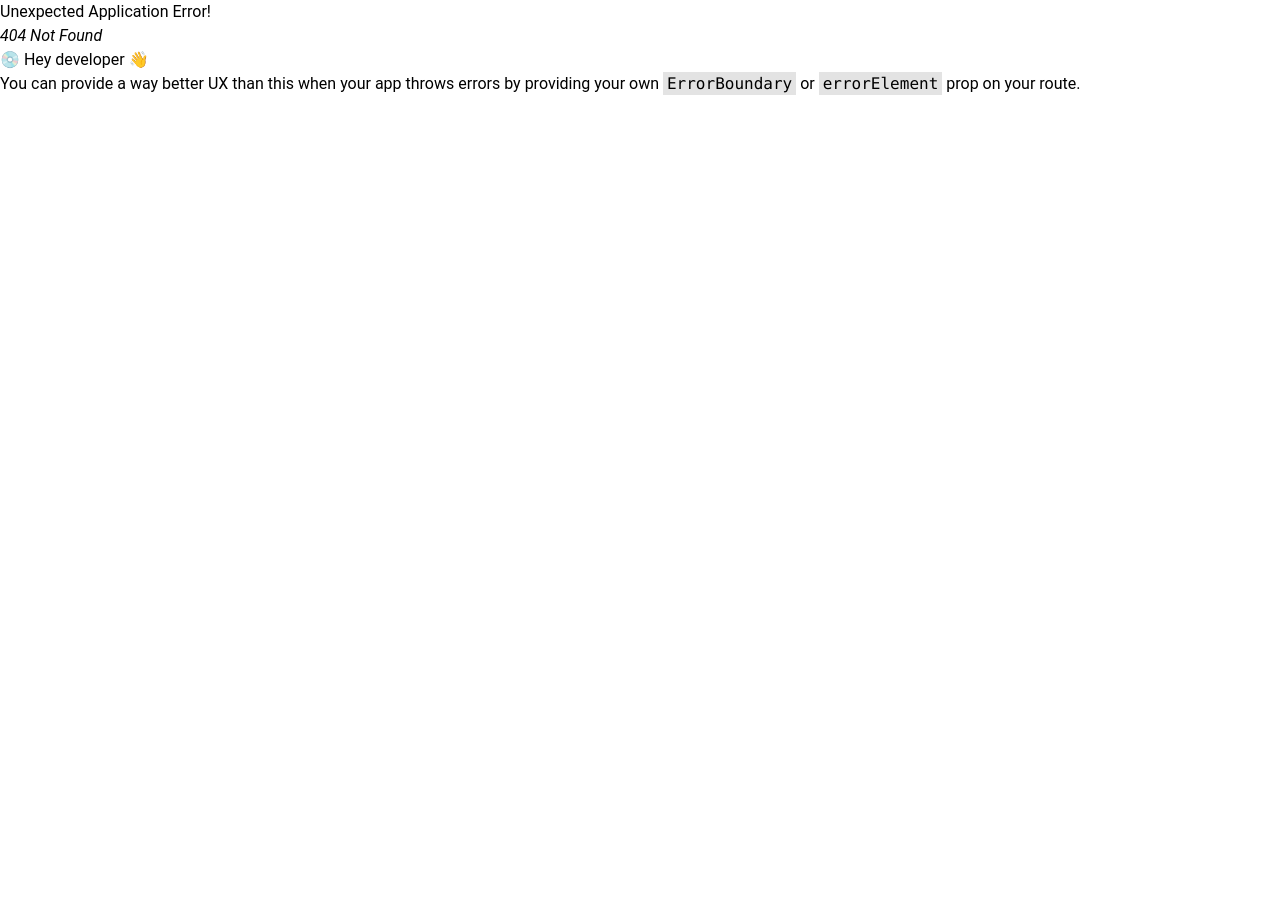
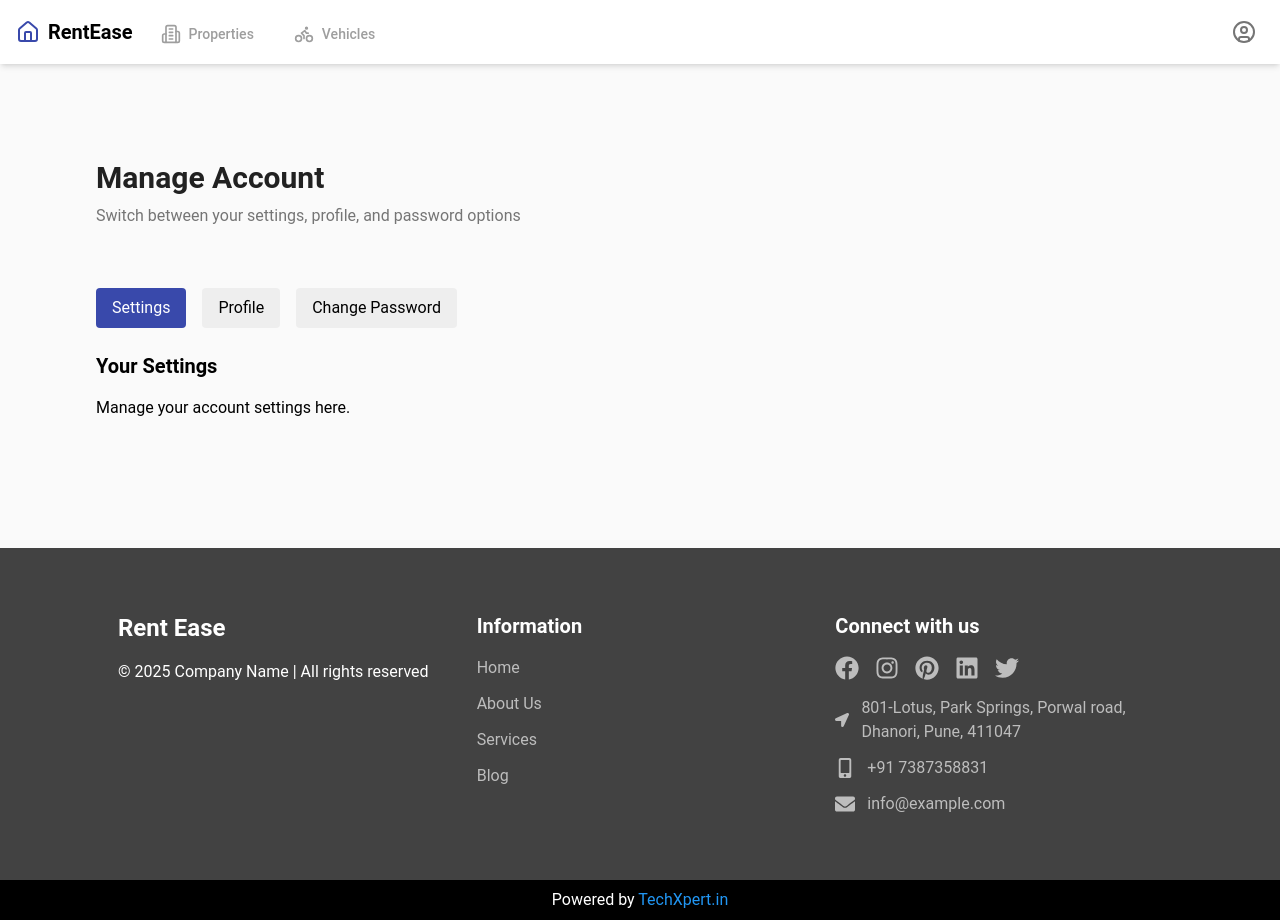
Before and after one commit to shashank8112357010/rental-frontend, a React (Vite) app: page /profile in a window 1280 px wide. Before the commit this address had no page. Before the commit the page ends 800 px from the top, so only its background shows below. Built offline with nearby package versions, Linux system fonts and the light colour scheme.

Commit message:
added profile and change vehicle UI

```diff
--- a/src/App.jsx
+++ b/src/App.jsx
@@ -6,7 +6,7 @@ import Home from './pages/Home';
 import Footer from './components/Footer';
 
 function App() {
-  const location =useLocation()
+  const location = useLocation()
   useEffect(() => {
     window.scrollTo({
       top: 0,
@@ -15,7 +15,7 @@ useEffect(() => {
   }, [location.pathname])
   return (
     <>
-   <Layout/>
+      <Layout />
     </>
   )
 }
--- a/src/components/About/About.jsx
+++ b/src/components/About/About.jsx
@@ -5,7 +5,7 @@ import harley from "../../assets/harley.jpg"
 
 export default function About() {
   return (
-    <div className="h-fit pb-16 shadow-lg bg-white">
+    <div className="h-fit pb-16  ">
       {/* Header Section */}
       <div className="h-32 flex items-center justify-center">
         <h1 className="text-4xl font-bold text-black">
@@ -32,7 +32,7 @@ export default function About() {
             initial={{ opacity: 0, y: -20 }}
             animate={{ opacity: 1, y: 0 }}
             transition={{ duration: 1 }}
-            className="text-4xl font-bold text-gray-900 mb-6"
+            className="text-3xl font-bold text-gray-900 mb-6"
           >
             Empowering Your Journey
           </motion.h1>
@@ -48,7 +48,7 @@ export default function About() {
                 initial={{ opacity: 0, y: 20 }}
                 animate={{ opacity: 1, y: 0 }}
                 transition={{ duration: 1, delay: index * 0.3 }}
-                className="text-xl text-gray-600 leading-relaxed"
+                className="text-md text-gray-600 leading-relaxed"
               >
                 {text}
               </motion.p>
--- a/src/components/Footer.jsx
+++ b/src/components/Footer.jsx
@@ -9,15 +9,17 @@ import {
   FaLinkedin,
   FaTwitter,
 } from "react-icons/fa";
+import { Link } from "react-router-dom";
 
 export default function Footer() {
   return (
-    <div className="bg-gray-800 text-white">
-      <div className="container mx-auto py-8">
+    <>
+      <div className="bg-gray-800  text-white">
+        <div className="container mx-auto  p-12">
           <div className="grid md:grid-cols-3 gap-8">
             {/* Company Details */}
             <div className="py-4">
-            <h1 className="text-2xl font-bold mb-4">Company Name</h1>
+              <h1 className="text-2xl font-bold mb-4">Rent Ease</h1>
               <p>&copy; 2025 Company Name | All rights reserved</p>
             </div>
 
@@ -59,5 +61,9 @@ export default function Footer() {
           </div>
         </div>
       </div>
+      <div className="bg-black text-white py-2 text-center">
+        Powered by <Link to="https://techxpert.in" target="blank" className="text-blue-500">TechXpert.in</Link>
+      </div>
+    </>
   );
 }
--- a/src/components/Layout.jsx
+++ b/src/components/Layout.jsx
@@ -125,10 +125,11 @@ const Layout = () => {
           </div>
         </div>
       </nav>
-      <main className='p-3'>
+      <main className='p-24'>
            <Outlet />
-           <Footer />
+
       </main>
+      <Footer />
 
     </div>
   );
--- a/src/components/TopServices/TopServices.jsx
+++ b/src/components/TopServices/TopServices.jsx
@@ -33,7 +33,7 @@ export default function TopServices() {
   };
 
   return (
-    <div className="bg-white py-16">
+    <div className="py-16">
       <div className="container mx-auto px-6 md:px-12 lg:px-16">
         {/* Header Section */}
         <div className="text-center mb-12">
--- a/src/main.jsx
+++ b/src/main.jsx
@@ -3,7 +3,7 @@ import { createRoot } from 'react-dom/client'
 import './index.css'
 import App from './App.jsx'
 import { ThemeProvider } from '@material-tailwind/react'
-import { createBrowserRouter, createRoutesFromElements , Route, RouterProvider } from 'react-router-dom'
+import { createBrowserRouter, createRoutesFromElements, Route, RouterProvider } from 'react-router-dom'
 
 import Layout from './components/Layout.jsx'
 
@@ -12,17 +12,20 @@ import Home from './pages/Home.jsx'
 import PropertyDetailPage from './pages/properties/PropertyDetailPage.jsx'
 import VehiclesPage from './pages/vehicles/VehiclesPage.jsx'
 import VehicleDetailPage from './pages/vehicles/VehicleDetailPage.jsx'
+import ProfilePage from './pages/profile/ProfilePage.jsx'
 
-const router =createBrowserRouter(
+const router = createBrowserRouter(
   createRoutesFromElements(
     <>
-     <Route path='/' element={<Layout />}>
-     <Route path='' element={<Home/>}/>
-     <Route path='/properties' element={<PropertiesPage/>}/>
-     <Route path="properties/:id" element={<PropertyDetailPage />} />
-     <Route path="vehicles/:id" element={<VehicleDetailPage />} />
-     <Route path="vehicles" element={<VehiclesPage />} />
-     </Route>
+      <Route path='/' element={<Layout />}>
+        <Route path='' element={<Home />} />
+        <Route path='/properties' element={<PropertiesPage />} />
+        <Route path="properties/:id" element={<PropertyDetailPage />} />
+        <Route path="vehicles/:id" element={<VehicleDetailPage />} />
+        <Route path="vehicles" element={<VehiclesPage />} />
+        <Route path="profile" element={<ProfilePage />} />
+
+      </Route>
     </>
   )
 )
@@ -33,6 +36,6 @@ const router =createBrowserRouter(
 createRoot(document.getElementById('root')).render(
   <StrictMode>
     <ThemeProvider>
-      <RouterProvider router={router}/>    </ThemeProvider>
+      <RouterProvider router={router} />    </ThemeProvider>
   </StrictMode>
 )
--- a/src/pages/Home.jsx
+++ b/src/pages/Home.jsx
@@ -36,7 +36,7 @@ const Home = () => {
         />
       </div>
 
-      <section className="mt-16">
+      <section className="mt-16 bg-inherit">
         <h2 className="text-2xl font-semibold text-gray-900 mb-6">How It Works</h2>
         <div className="grid md:grid-cols-3 gap-8">
           {[
--- /dev/null
+++ b/src/pages/profile/ProfilePage.jsx
@@ -0,0 +1,124 @@
+import React, { useState } from 'react';
+
+const ProfilePage = () => {
+  const [user, setUser] = useState({
+    isLoggedIn: true, // Toggle this for demo purposes
+    name: 'John Doe',
+    email: 'john.doe@example.com',
+  });
+
+  const [bookings, setBookings] = useState([
+    { id: 1, date: '2025-01-01', service: 'Car Registration' },
+    { id: 2, date: '2025-01-05', service: 'License Renewal' },
+  ]);
+
+  const [password, setPassword] = useState('');
+  const [newPassword, setNewPassword] = useState('');
+  const [activeTab, setActiveTab] = useState('settings'); // Default tab is 'settings'
+
+  const handlePasswordChange = () => {
+    if (password && newPassword) {
+      // Call API or backend function to update the password
+      console.log('Password updated:', newPassword);
+      setPassword('');
+      setNewPassword('');
+      alert('Password updated successfully!');
+    } else {
+      alert('Please fill out both fields.');
+    }
+  };
+
+  return (
+    <div className="">
+      <header className="mb-8 h-24">
+        <h1 className="text-3xl font-bold text-gray-900 mb-2">Manage Account</h1>
+        <p className="text-gray-600">Switch between your settings, profile, and password options</p>
+      </header>
+
+      {/* Tab Navigation */}
+      <div className="mb-6">
+        <button
+          onClick={() => setActiveTab('settings')}
+          className={`mr-4 px-4 py-2 rounded ${activeTab === 'settings' ? ' bg-indigo-600 text-white' : 'bg-gray-200'}`}
+        >
+          Settings
+        </button>
+        <button
+          onClick={() => setActiveTab('profile')}
+          className={`mr-4 px-4 py-2 rounded ${activeTab === 'profile' ? ' bg-indigo-600 text-white' : 'bg-gray-200'}`}
+        >
+          Profile
+        </button>
+        <button
+          onClick={() => setActiveTab('password')}
+          className={`px-4 py-2 rounded ${activeTab === 'password' ? ' bg-indigo-600 text-white' : 'bg-gray-200'}`}
+        >
+          Change Password
+        </button>
+      </div>
+
+      {/* Conditional Rendering Based on Active Tab */}
+      {user.isLoggedIn ? (
+        <>
+          {activeTab === 'settings' && (
+            <section className="mb-8">
+              <h2 className="text-xl font-semibold mb-4">Your Settings</h2>
+              <p>Manage your account settings here.</p>
+              {/* Add settings content here */}
+            </section>
+          )}
+
+          {activeTab === 'profile' && (
+            <section className="mb-8">
+              <h2 className="text-xl font-semibold mb-4">Your Profile</h2>
+              <p><strong>Name:</strong> {user.name}</p>
+              <p><strong>Email:</strong> {user.email}</p>
+            </section>
+          )}
+
+          {activeTab === 'password' && (
+            <section className="mb-8">
+              <h2 className="text-xl font-semibold mb-4">Change Password</h2>
+              <div className="mb-4">
+                <label className="block text-sm font-medium text-gray-700 mb-1" htmlFor="current-password">
+                  Current Password
+                </label>
+                <input
+                  type="password"
+                  id="current-password"
+                  value={password}
+                  onChange={(e) => setPassword(e.target.value)}
+                  className="border rounded p-2 w-full"
+                  placeholder="Enter your current password"
+                />
+              </div>
+              <div className="mb-4">
+                <label className="block text-sm font-medium text-gray-700 mb-1" htmlFor="new-password">
+                  New Password
+                </label>
+                <input
+                  type="password"
+                  id="new-password"
+                  value={newPassword}
+                  onChange={(e) => setNewPassword(e.target.value)}
+                  className="border rounded p-2 w-full"
+                  placeholder="Enter your new password"
+                />
+              </div>
+              <button
+                onClick={handlePasswordChange}
+                className=" bg-indigo-600 text-white px-4 py-2 rounded hover:bg-indigo-200"
+              >
+                Update Password
+              </button>
+            </section>
+          )}
+        </>
+      ) : (
+        <p>You need to log in to view this page.</p>
+      )}
+    </div>
+  );
+};
+
+export default ProfilePage;
--- a/src/pages/properties/PropertiesPage.jsx
+++ b/src/pages/properties/PropertiesPage.jsx
@@ -37,7 +37,7 @@ const [properties, setProperties] = React.useState([
       },[])
 
   return (
-    <div>
+    <div className=''>
       <header className="mb-8">
         <h1 className="text-3xl font-bold text-gray-900 mb-2">Available Properties</h1>
         <p className="text-gray-600">Find your perfect accommodation</p>
@@ -48,7 +48,7 @@ const [properties, setProperties] = React.useState([
       {isLoading ? (
         <div className="grid grid-cols-1 md:grid-cols-2 lg:grid-cols-3 gap-6">
           {[1, 2, 3].map((n) => (
-            <div key={n} className="animate-pulse bg-gray-200 h-72 rounded-lg" />
+            <div key={n} className="animate-pulse bg-gray-200 min-h-80  rounded-lg" />
           ))}
         </div>
       ) : (
--- a/src/pages/vehicles/VehiclesPage.jsx
+++ b/src/pages/vehicles/VehiclesPage.jsx
@@ -47,7 +47,7 @@ const VehiclesPage = () => {
             },2000)
       },[])
   return (
-    <div>
+    <div >
       <header className="mb-8">
         <h1 className="text-3xl font-bold text-gray-900 mb-2">Available Vehicles</h1>
         <p className="text-gray-600">Rent bikes and scooters for your daily commute</p>
@@ -58,7 +58,7 @@ const VehiclesPage = () => {
       {isLoading ? (
         <div className="grid grid-cols-1 md:grid-cols-2 lg:grid-cols-3 gap-6">
           {[1, 2, 3 ].map((n) => (
-            <div key={n} className="animate-pulse bg-gray-200 h-64 rounded-lg" />
+            <div key={n} className="animate-pulse bg-gray-200 min-h-80 rounded-lg" />
           ))}
         </div>
       ) : (
```
Lines whose indentation alone changed are shown as unchanged.
